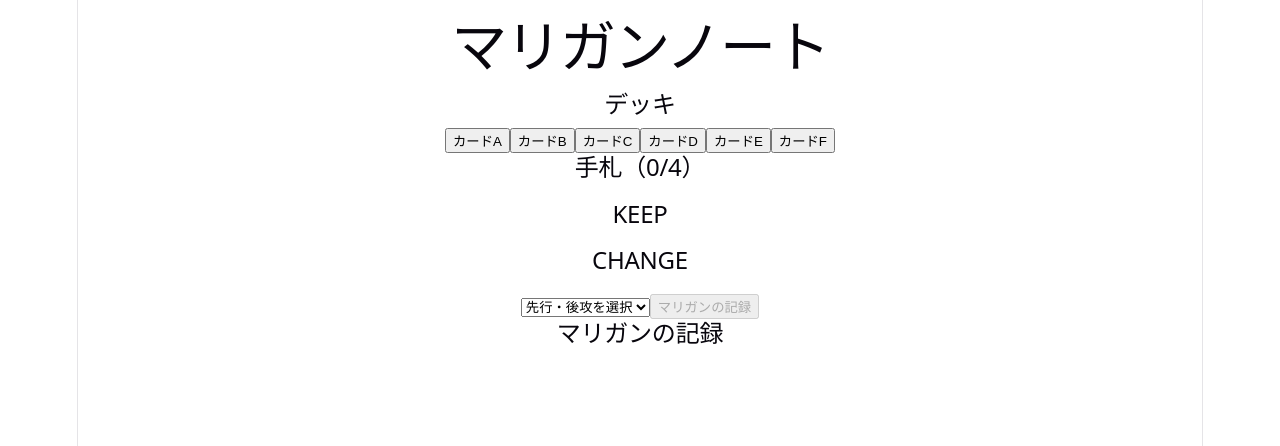
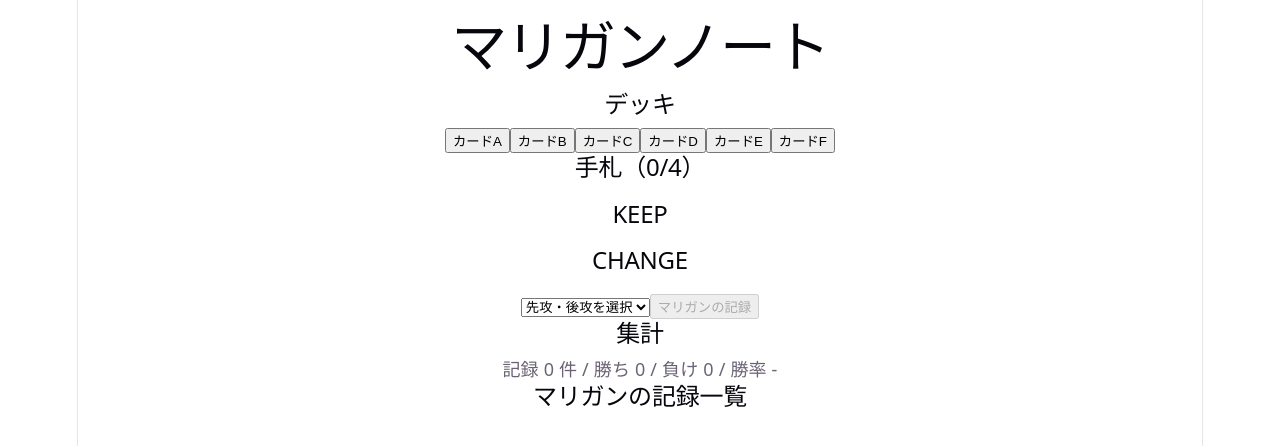
Before and after one commit to kjkt1105-maker/mulligan-note, a React (Vite) app: page / in a window 1280 px wide. Shown: the top 446 px of the page. Built offline with nearby package versions, Linux system fonts and the light colour scheme.

Commit message:
勝敗入力と集計を追加

```diff
--- a/src/App.tsx
+++ b/src/App.tsx
@@ -4,6 +4,8 @@ import { useState } from 'react'
 const DECK = ['カードA', 'カードB', 'カードC', 'カードD', 'カードE', 'カードF']
 // 先行・後攻のラベル
 const TURN_LABEL: Record<Turn, string> = { first: '先攻', second: '後攻' }
+
+const RESULT_LABEL: Record<'win' | 'lose' | 'null', string> = { win: '勝ち', lose: '負け', null: '未入力' }
 
 // 手札のカードの型定義
 // name: カード名、returned: 返却するかどうか
@@ -30,21 +32,33 @@ function App() {
   // マリガンの記録
   const [records, setRecords] = useState<MulliganRecord[]>([])
 
+  // デッキから手札にカードを追加する関数
   const addToHand = (name: string) => {
     if (hand.length >= 4) return // 初期手札は4枚まで
     setHand([...hand, { name, returned: false }])
   }
 
+  // 手札のカードを返却するかどうかを切り替える関数
   const toggleReturned = (index: number) => {
     setHand(hand.map((card, i) => (i === index ? { ...card, returned: !card.returned } : card)))
   }
 
+  // マリガンの記録を追加する関数
   const recordMulligan = () => {
     if (turn === null || hand.length < 4) return
     setRecords([...records, { hand, turn, result: null }])
     setHand([]) // 手札をリセット
     setTurn(null) // 先行・後攻の選択をリセット
   }
+
+  // マリガンの結果を記録する関数
+  const recordResult = (result: MulliganRecord['result'], index: number) => {
+    setRecords(records.map((record, i) => (i === index ? { ...record, result } : record)))
+  }
+  const decided = records.filter((record) => record.result !== null)
+  const wins = records.filter((record) => record.result === 'win').length
+  const losses = decided.length - wins
+  const winRate = decided.length > 0 ? Math.round((wins / decided.length) * 100) : null
 
   return (
     <div>
@@ -82,18 +96,31 @@ function App() {
       </ul>
 
       <select value={turn ?? ''} onChange={(e) => setTurn(e.target.value as Turn)}>
-        <option value="" disabled>先行・後攻を選択</option>
-        <option value="first">先行</option>
+        <option value="" disabled>先攻・後攻を選択</option>
+        <option value="first">先攻</option>
         <option value="second">後攻</option>
       </select>
 
       <button onClick={recordMulligan} disabled={turn === null || hand.length < 4}>マリガンの記録</button>
 
-      <h2>マリガンの記録</h2>
+      <h2>集計</h2>
+      <p>
+        記録 {decided.length} 件 / 勝ち {wins} / 負け {losses} / 勝率 {winRate === null ? '-' : `${winRate}%`}
+      </p>
+
+      <h2>マリガンの記録一覧</h2>
       <ul>
         {records.map((record, i) => (
           <li key={i}>
-            {TURN_LABEL[record.turn]} / KEEP: {record.hand.filter((card) => !card.returned).map((card) => card.name).join(', ')} / CHANGE: {record.hand.filter((card) => card.returned).map((card) => card.name).join(', ')} / 結果: {record.result ?? '未入力'}
+            {TURN_LABEL[record.turn]} / KEEP: {record.hand.filter((card) => !card.returned).map((card) => card.name).join(', ')} / CHANGE: {record.hand.filter((card) => card.returned).map((card) => card.name).join(', ')} / 結果: {RESULT_LABEL[record.result ?? 'null']}
+            {record.result === null ? (
+              <>
+                <button onClick={() => recordResult('win', i)}>勝ち</button>
+                <button onClick={() => recordResult('lose', i)}>負け</button>
+              </>
+            ) : (
+              <button onClick={() => recordResult(null, i)}>取り消し</button>
+            )}
           </li>
         ))}
       </ul>
```
